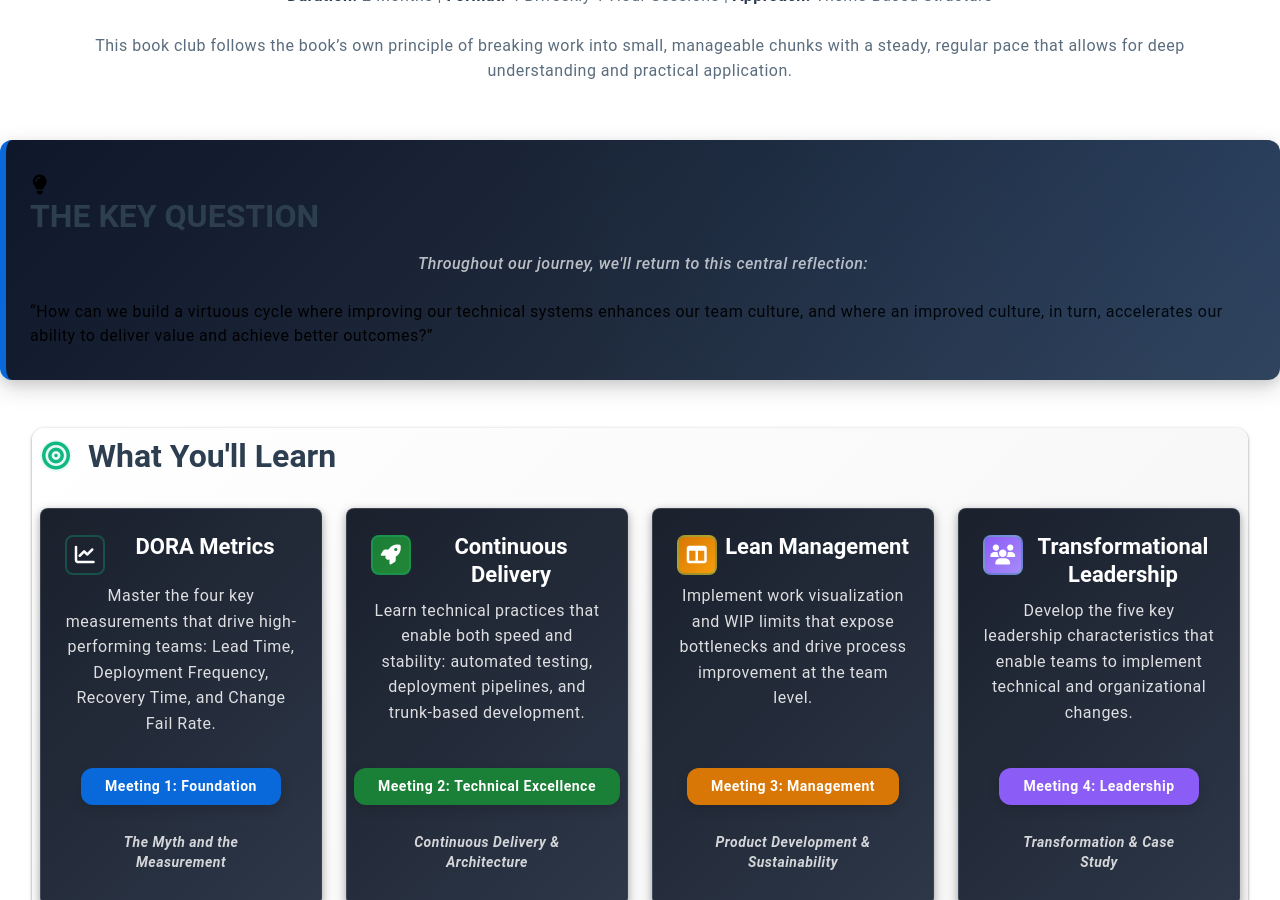
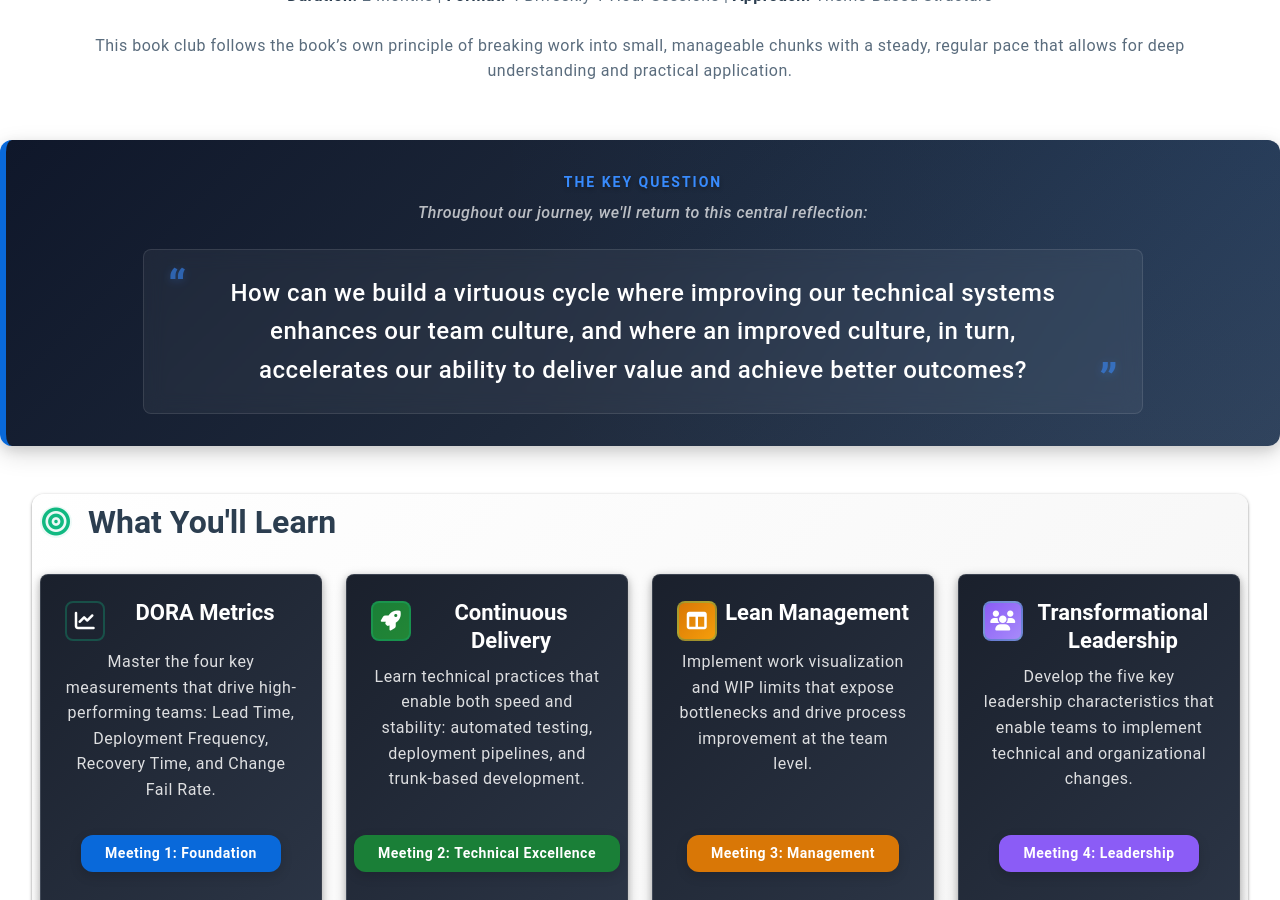
Before and after one commit to mhenke/accelerate-devex-book-club-notebooklm, a Jekyll site: the page built from docs/index.md, in a window 1280 px wide and 900 px high, scrolled down 738 px. Built offline with Jekyll 4.4.1, drawn with Linux system fonts in a browser that asks for light colours; some web fonts are replaced.

Commit message:
🎨 Unify key question structure across home and meeting pages
Updated `_includes/key-question.html` to match the Meeting 1 structure
for consistent visual styling across all pages.

**Structure Changes**:
- Removed `.key-question-content` wrapper → `.key-question-wrapper`
- Removed `.key-question-header` and icon
- Changed `h2.key-question-title` → `.key-question-label` (div)
- Replaced `.key-question-quote .quote-content` with:
  - `.key-question-main` container
  - `.quote-mark-start` and `.quote-mark-end` decorative quotes
  - `.question-text` for main content

**Benefits**:
- Consistent visual impact across home and meeting pages
- Bold gradient background with decorative quote marks
- Same glassmorphic styling and typography hierarchy
- Maintains optional conclusion parameter support

Now both home page and Meeting 1 use identical HTML structure and
share the same `.key-question-banner` styling for a unified,
impactful presentation.

🤖 Generated with [Claude Code](https://claude.com/claude-code)

Co-Authored-By: Claude <noreply@anthropic.com>

```diff
--- a/docs/_includes/key-question.html
+++ b/docs/_includes/key-question.html
@@ -1,14 +1,11 @@
 <div class="key-question-banner" markdown="0">
-<div class="key-question-content">
-<div class="key-question-header">
-<div class="key-question-icon">
-<i class="fas fa-lightbulb" aria-hidden="true"></i>
-</div>
-<h2 class="key-question-title">THE KEY QUESTION</h2>
-</div>
+<div class="key-question-wrapper">
+<div class="key-question-label">THE KEY QUESTION</div>
 <div class="key-question-intro">{{ include.intro | default: "Throughout our journey, we'll return to this central reflection:" }}</div>
-<div class="key-question-quote">
-<div class="quote-content">&ldquo;How can we build a virtuous cycle where improving our technical systems enhances our team culture, and where an improved culture, in turn, accelerates our ability to deliver value and achieve better outcomes?&rdquo;</div>
+<div class="key-question-main">
+<div class="quote-mark-start">&ldquo;</div>
+<div class="question-text">How can we build a virtuous cycle where improving our technical systems enhances our team culture, and where an improved culture, in turn, accelerates our ability to deliver value and achieve better outcomes?</div>
+<div class="quote-mark-end">&rdquo;</div>
 </div>
 {% if include.conclusion %}<div class="key-question-conclusion">{{ include.conclusion }}</div>{% endif %}
 </div>
```
